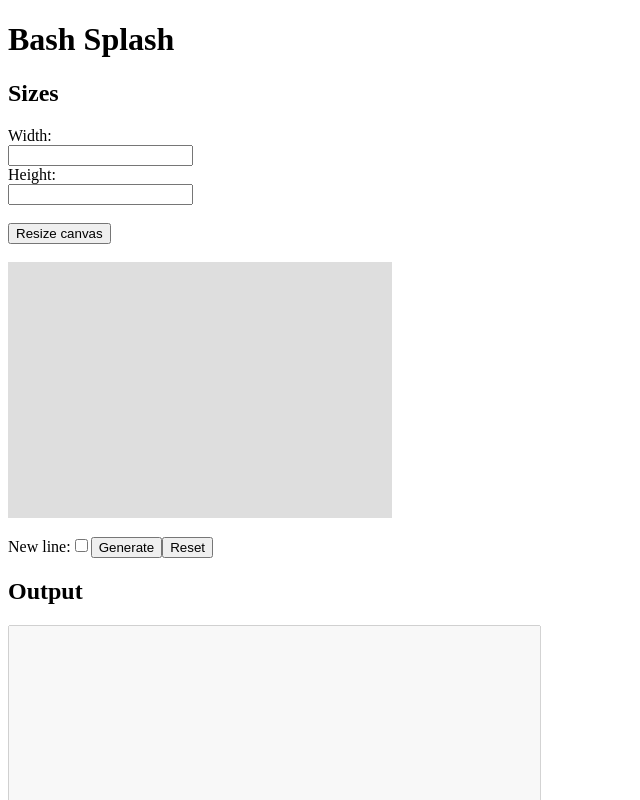
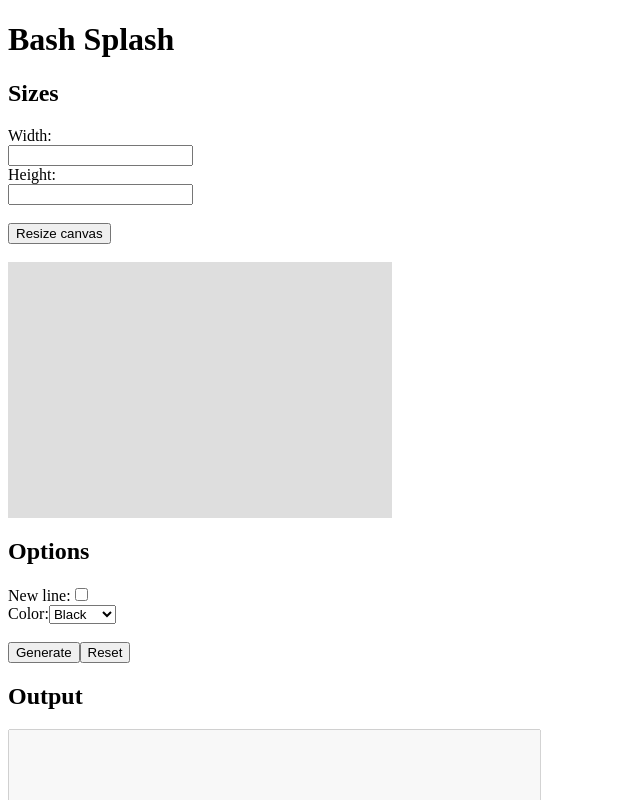
Before and after one commit to saintabomination/bash-splash, a React (Create React App) app: page / in a window 1280 px wide. Shown: the top 800 px of the page, without its empty margins (0-640 px from the left). Built offline with nearby package versions, Linux system fonts and the light colour scheme.

Commit message:
Adding a selection for the output color

```diff
--- a/src/App.tsx
+++ b/src/App.tsx
@@ -13,6 +13,7 @@ const App = (): JSX.Element => {
   const widthRef = useRef<HTMLInputElement | null>(null);
   const heightRef = useRef<HTMLInputElement | null>(null);
   const newLineRef = useRef<HTMLInputElement | null>(null);
+  const colorRef = useRef<HTMLSelectElement | null>(null);
   const outputRef = useRef<HTMLTextAreaElement | null>(null);
   const { tiles } = useSelector((state: RootState) => state.board);
   const dispatch = useDispatch();
@@ -38,7 +39,8 @@ const App = (): JSX.Element => {
   const handleGeneration = () => {
     if (!outputRef.current) return;
     const newLine: boolean = newLineRef?.current?.checked ?? false;
-    outputRef.current.value = generateScript(tiles, newLine);
+    const color: string = colorRef?.current?.value ?? '1;37';
+    outputRef.current.value = generateScript(tiles, newLine, color);
   }
 
   const handleReset = () => {
@@ -62,9 +64,21 @@ const App = (): JSX.Element => {
         <button>Resize canvas</button><br /><br />
       </form>
       <Board tiles={tiles} />
-      <br />
+      <h2>Options</h2>
       <label htmlFor="newline">New line:</label>
-      <input type="checkbox" name="newline" ref={newLineRef} />
+      <input type="checkbox" name="newline" ref={newLineRef} /><br />
+      <label htmlFor="color">Color:</label>
+      <select name="color" ref={colorRef}>
+        <option value="0;30">Black</option>
+        <option value="0;31">Red</option>
+        <option value="0;32">Green</option>
+        <option value="0;33">Orange</option>
+        <option value="0;34">Blue</option>
+        <option value="0;35">Purple</option>
+        <option value="0;36">Cyan</option>
+        <option value="1;33">Yellow</option>
+        <option value="1;37">White</option>
+      </select><br /><br />
       <button onClick={handleGeneration}>Generate</button>
       <button onClick={handleReset}>Reset</button>
       <h2>Output</h2>
--- a/src/functions/generateScript.ts
+++ b/src/functions/generateScript.ts
@@ -2,9 +2,9 @@ import { getFormattedTime } from './timeFunctions';
 
 import type { BoardType } from '../typings/boardTypings';
 
-export const generateScript = (board: BoardType, newLine: boolean): string => {
+export const generateScript = (board: BoardType, newLine: boolean, outputColor: string): string => {
   let output: string = '#!/bin/bash\n\n';
-  const colorString: string = '\\033[0;31m';
+  const colorString: string = `\\033[${outputColor}m`;
   const noColorString: string = '\\033[0m';
 
   output += `# Generated on ${getFormattedTime()}\n`;
```
